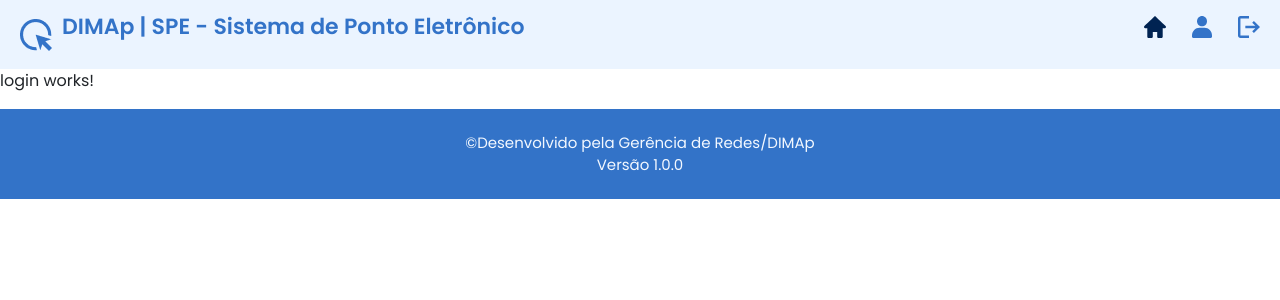
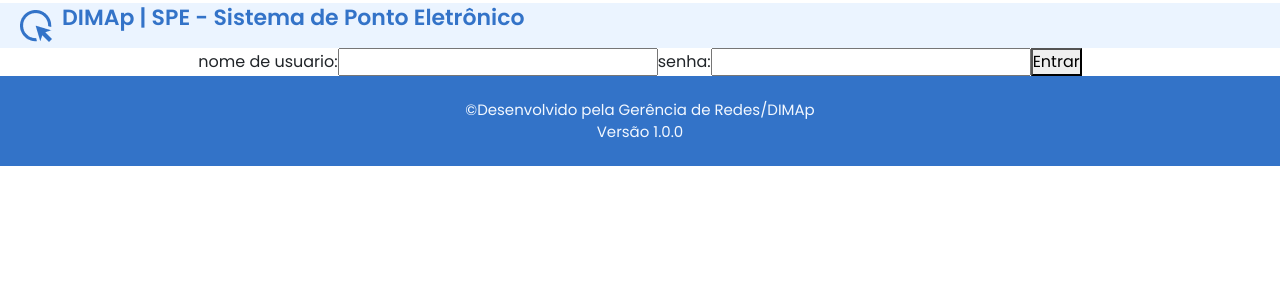
Before and after one commit to leandroaa01/SPE, an Angular app: page /login in a window 1280 px wide. Shown: the top 300 px of the page. Built offline with nearby package versions, Linux system fonts and the light colour scheme.

Commit message:
update of login

```diff
--- a/src/app/app.component.html
+++ b/src/app/app.component.html
@@ -1,3 +1,2 @@
-<app-header></app-header>
 <router-outlet></router-outlet>
 <app-footer></app-footer>
--- a/src/app/components/home/home.component.html
+++ b/src/app/components/home/home.component.html
@@ -1,3 +1,4 @@
+<app-header></app-header>
 <section class="container">
         <div class="tempo">
          <h1 class="horas">{{ agora | date:'HH:mm' }}</h1>
--- a/src/app/components/home/home.component.ts
+++ b/src/app/components/home/home.component.ts
@@ -1,5 +1,6 @@
 import { Component, Input, OnInit, OnDestroy } from '@angular/core';
 import { CommonModule } from '@angular/common';
+import { HeaderComponent } from "../header/header.component";
 
 export enum Meses {
   Janeiro = 'Janeiro',
@@ -19,7 +20,7 @@ export enum Meses {
 @Component({
   selector: 'app-home',
   standalone: true,
-  imports: [CommonModule],
+  imports: [CommonModule, HeaderComponent],
   templateUrl: './home.component.html',
   styleUrls: ['./home.component.scss']
 })
--- a/src/app/components/login/login.component.html
+++ b/src/app/components/login/login.component.html
@@ -1 +1,19 @@
-<p>login works!</p>
+<header>
+   <div class="logo">
+    <img src="../../../assets/logo.png" alt="logo">
+    <p class="dimap">
+      <span class="full">DIMAp | SPE - Sistema de Ponto Eletrônico</span>
+      <span class="short" title="DIMAp | SPE - Sistema de Ponto Eletrônico">DIMAp | SPE</span>
+    </p>
+  </div>
+</header>
+<section class="login">
+<form action="" method="post">
+ <label for="">nome de usuario:</label>
+ <input type="text" name="" id="">
+<label for="">senha:</label>
+<input type="password" name="" id="">
+<button type="submit">Entrar</button>
+</form>
+
+</section>
--- a/src/app/components/login/login.component.scss
+++ b/src/app/components/login/login.component.scss
@@ -0,0 +1,38 @@
+.logo {
+  height: 45px;
+  display: flex;
+  align-items: center;
+  gap: 10px;
+  cursor: pointer;
+  background: #EBF4FF;
+  padding: 15px 20px;
+  margin-top: 3px;
+  color: #3373C8;
+}
+
+.logo img {
+  height: 32px;
+}
+
+.dimap {
+  font-size: 22px;
+  font-weight: 600;
+  display: flex;
+  align-items: center;
+}
+
+
+.dimap .short {
+  display: none;
+}
+.dimap .full {
+  display: inline;
+}
+
+section{
+  width:100%;
+  display:inline-flex;
+  align-items: center;
+  justify-content: center;
+  text-align: center;
+}
--- a/src/app/components/main-bolsista/main-bolsista.component.html
+++ b/src/app/components/main-bolsista/main-bolsista.component.html
@@ -1,3 +1,4 @@
+<app-header></app-header>
 <main>
   <section class="meus-dados">
     <h1 class="nome">LEANDRO ANDRADE DE ARAUJO</h1>
--- a/src/app/components/main-bolsista/main-bolsista.component.ts
+++ b/src/app/components/main-bolsista/main-bolsista.component.ts
@@ -1,10 +1,11 @@
 import { Component } from '@angular/core';
 import { RouterLink } from '@angular/router';
+import { HeaderComponent } from "../header/header.component";
 
 @Component({
   selector: 'app-main-bolsista',
   standalone: true,
-  imports: [RouterLink],
+  imports: [RouterLink, HeaderComponent],
   templateUrl: './main-bolsista.component.html',
   styleUrls: ['./main-bolsista.component.scss']
 })
```
